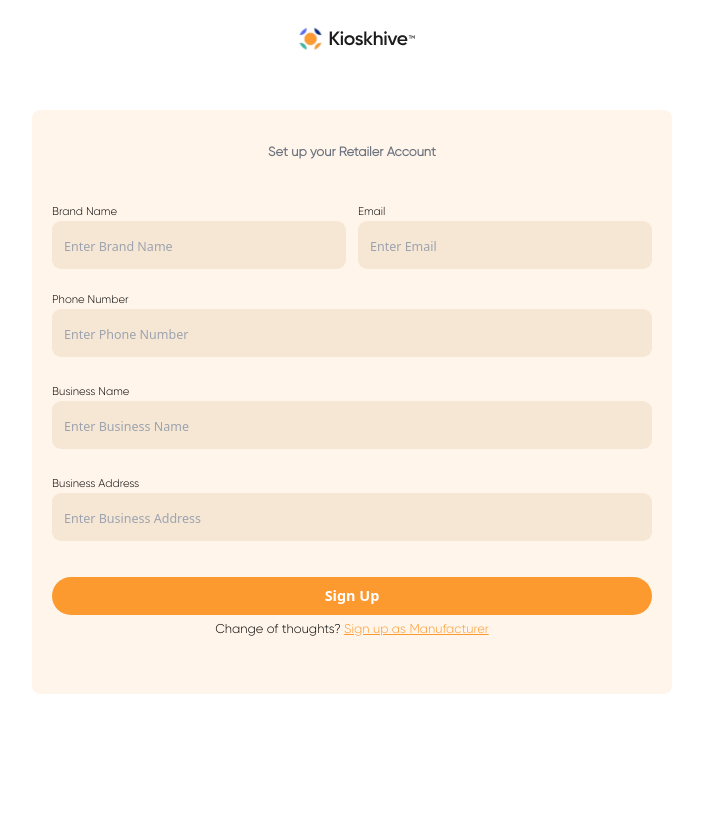
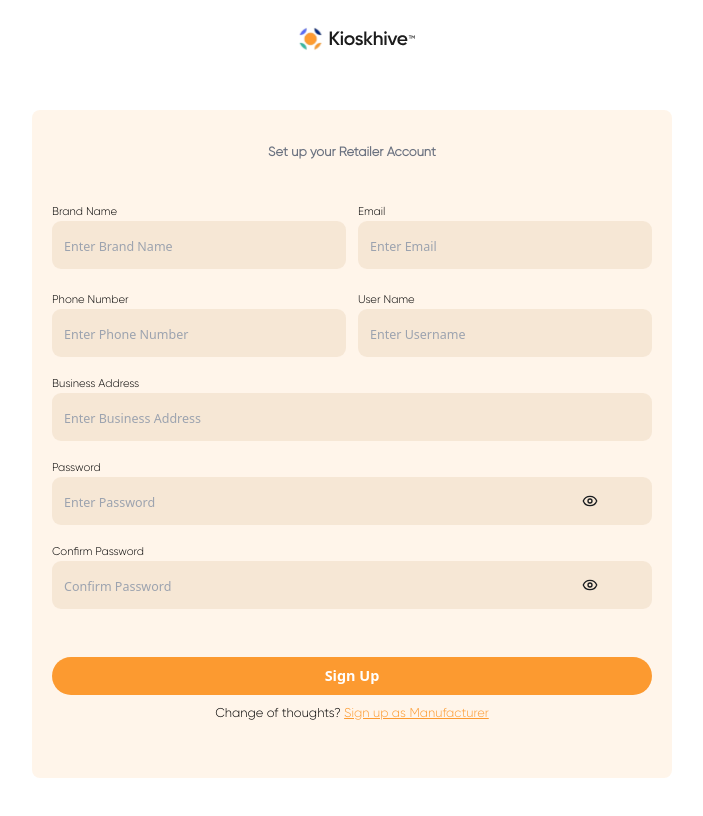
Before and after one commit to davidfayanju1/KioskhiveNG, a React (Vite) app: page /signup/retailer in a window 1280 px wide. Shown: the top 816 px of the page, without its empty margins (288-991 px from the left). Built offline with nearby package versions, Linux system fonts and the light colour scheme; a web font is replaced by a local one.

Commit message:
Ui updates

```diff
--- a/src/pages/Retailer.jsx
+++ b/src/pages/Retailer.jsx
@@ -5,7 +5,7 @@ import { Link } from "react-router-dom";
 
 const Retailer = () => {
   return (
-    <div className="page_container">
+    <div className="page_container pb-[4rem]">
       <div className="image_container mx-auto pt-[1rem] mb-[3rem]">
         <img src="/svgs/company.svg" alt="" className="w-[8rem] mx-auto" />
       </div>
@@ -35,23 +35,44 @@ const Retailer = () => {
               />
             </div>
           </div>
+
+          <div className="flex items-center mb-3 justify-center gap-3  md:flex-row flex-col">
+            <div className="form-container w-full">
               <Form
                 label={"Phone Number"}
                 type={"number"}
                 placeholder={"Enter Phone Number"}
-            containerStyle={"!border-none mb-5 bg-[#f2e1ce]/70"}
+                containerStyle={"!border-none bg-[#f2e1ce]/70"}
               />
+            </div>
+
+            <div className="form-container w-full">
               <Form
-            label={"Business Name"}
+                label={"User Name"}
                 type={"text"}
-            placeholder={"Enter Business Name"}
-            containerStyle={"!border-none mb-5 bg-[#f2e1ce]/70"}
+                placeholder={"Enter Username"}
+                containerStyle={"!border-none bg-[#f2e1ce]/70"}
               />
+            </div>
+          </div>
+
           <Form
             label={"Business Address"}
             type={"text"}
             placeholder={"Enter Business Address"}
-            containerStyle={"!border-none mb-9 bg-[#f2e1ce]/70"}
+            containerStyle={"!border-none mb-3 bg-[#f2e1ce]/70"}
+          />
+          <Form
+            label={"Password"}
+            type={"password"}
+            placeholder={"Enter Password"}
+            containerStyle={"!border-none mb-3 bg-[#f2e1ce]/70"}
+          />
+          <Form
+            label={"Confirm Password"}
+            type={"password"}
+            placeholder={"Confirm Password"}
+            containerStyle={"!border-none mb-[3rem] bg-[#f2e1ce]/70"}
           />
 
           <Button
@@ -60,7 +81,7 @@ const Retailer = () => {
             onPress={() => console.log("ok")}
           />
 
-          <small className="block text-center gilroy mt-1">
+          <small className="block text-center gilroy mt-2">
             Change of thoughts?{" "}
             <Link
               to={"/signup/manufacturer"}
```
Lines whose indentation alone changed are shown as unchanged.
